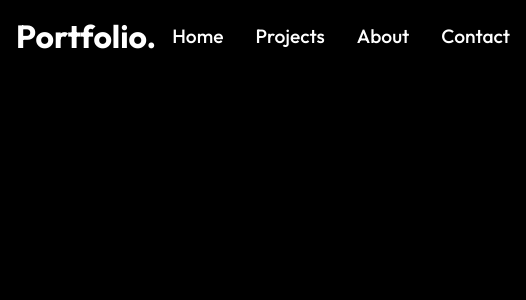
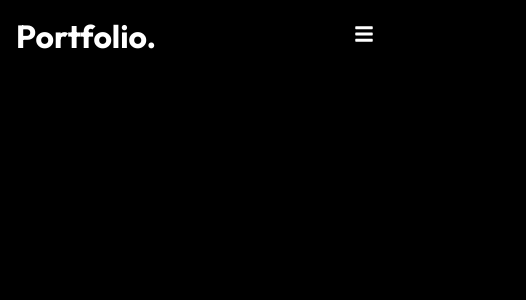
Before and after one commit to Victor-BwD/portfolio-react, a React (Create React App) app: page / in a window 390 px wide. Shown: the top 300 px of the page, 526 px wide, since content can reach past the window. Built offline with nearby package versions, Linux system fonts and the light colour scheme; the HTML template or start-up script is replaced by a standard one.

Commit message:
Navbar completed

```diff
--- a/src/components/Navbar/Navbar.jsx
+++ b/src/components/Navbar/Navbar.jsx
@@ -1,16 +1,21 @@
 import "./style.css";
 
-import React from 'react'
+import React, { useState } from 'react';
 import { Link } from "react-router-dom";
 
+import { FaBars, FaTimes } from "react-icons/fa";
+
 export const Navbar = () => {
+    const [click, setClick] = useState(false);
+    const handleClick = () => setClick(!click);
+
   return (
     <div className="header">
         <Link to="/">
             <h1>Portfolio.</h1>
         </Link>
 
-        <ul className="nav-menu">
+        <ul className={click ? "nav-menu active" : "nav-menu"}>
             <li>
                 <Link to="/">Home</Link>
             </li>
@@ -24,6 +29,13 @@
                 <Link to="/contact">Contact</Link>
             </li>
         </ul>
+        <div className="hamburger" onClick={handleClick}>
+            {click ?
+            (<FaTimes size={20} style={{color: "#fff"}}/> )
+            :
+            (<FaBars size={20} style={{color: "#fff"}}/>)}
+
+        </div>
     </div>
   )
 }
--- a/src/components/Navbar/style.css
+++ b/src/components/Navbar/style.css
@@ -17,3 +17,39 @@
     font-size: 1.2rem;
     font-weight: 500;
 }
+
+.hamburger {
+    display: none;
+}
+
+@media screen and (max-width: 1040px){
+    .nav-menu{
+        flex-direction: column;
+        justify-content: center;
+        align-items: center;
+        width: 100%;
+        height: 100vh;
+        background: rgba(0, 0, 0, 0.9);
+        position: absolute;
+        top: 0;
+        left: -100%;
+        z-index: -3;
+        transition: 0.3s;
+    }
+
+    .nav-menu.active {
+        left: 0;
+    }
+
+    .nav-menu li{
+        padding: 1rem 0;
+    }
+
+    .nav-menu li a {
+        font-size: 2rem;
+    }
+
+    .hamburger {
+        display: initial;
+    }
+}
```
